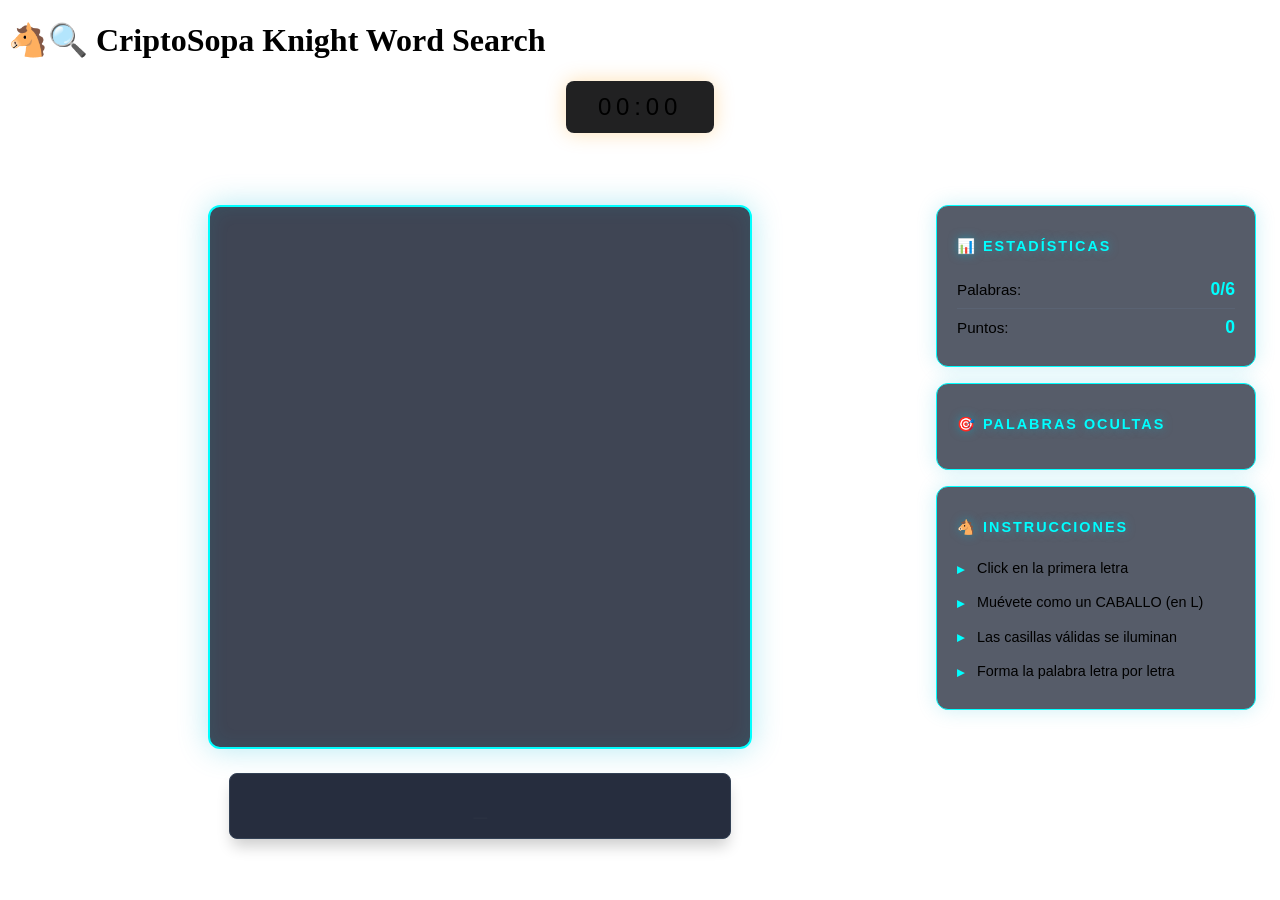
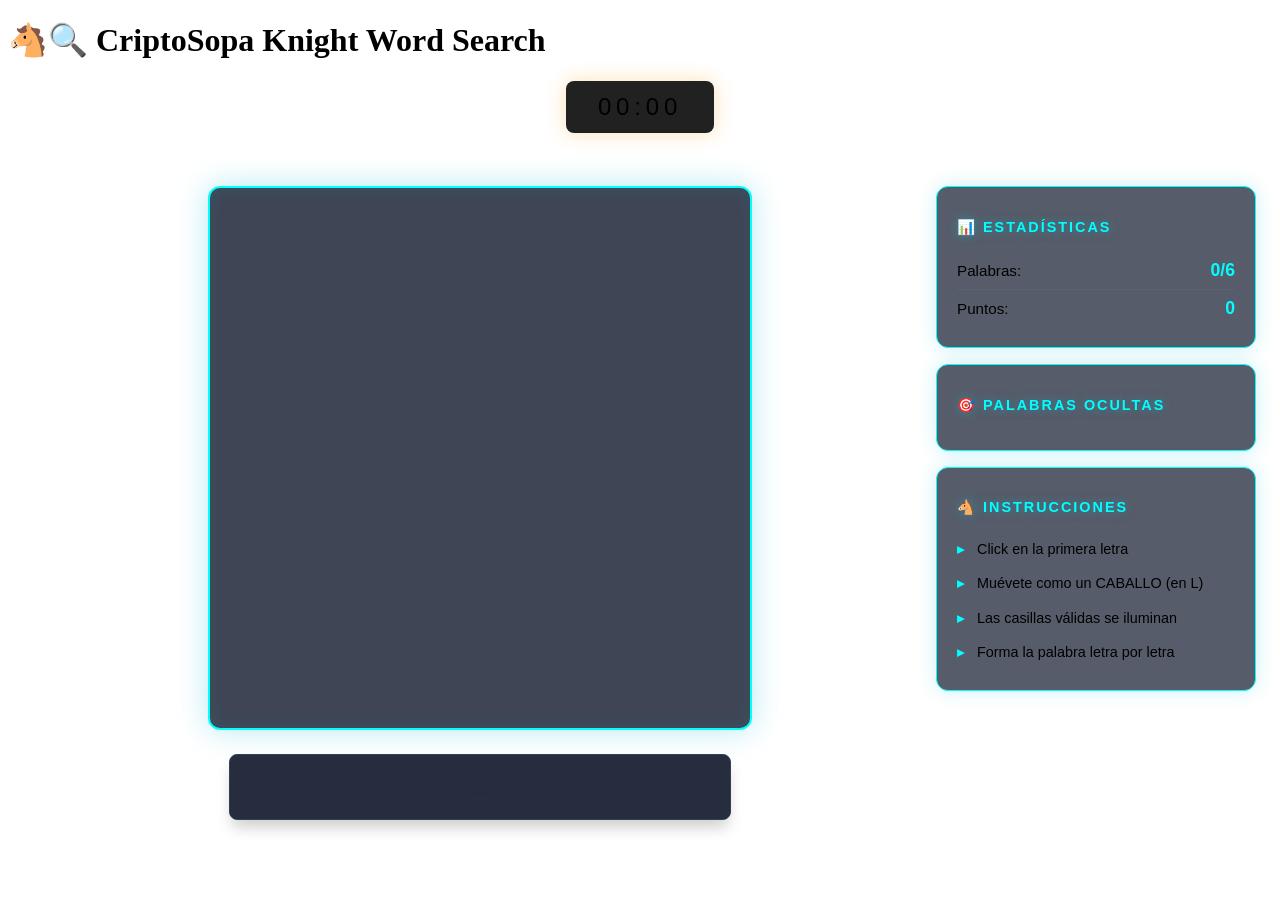

Fix: CriptoSopa — marquee visible + menos espacio timer-tablero

--- a/games/criptosopa/css/criptosopa.css
+++ b/games/criptosopa/css/criptosopa.css
@@ -263,7 +263,7 @@
 
     .game-wrapper {
         grid-template-columns: auto 1fr 260px;
-        grid-template-rows: auto 1fr;
+        grid-template-rows: auto auto; /* auto en ambas filas para no cortar el contenido */
         align-items: start;
         padding: 0.75rem;
     }
@@ -305,7 +305,7 @@
     justify-content: center;
     align-items: center;
     width: 100%;
-    margin-bottom: 1.5rem;
+    margin-bottom: 0.3rem; /* reducido — el espacio entre timer y tablero */
 }
 
 .timer-display {
